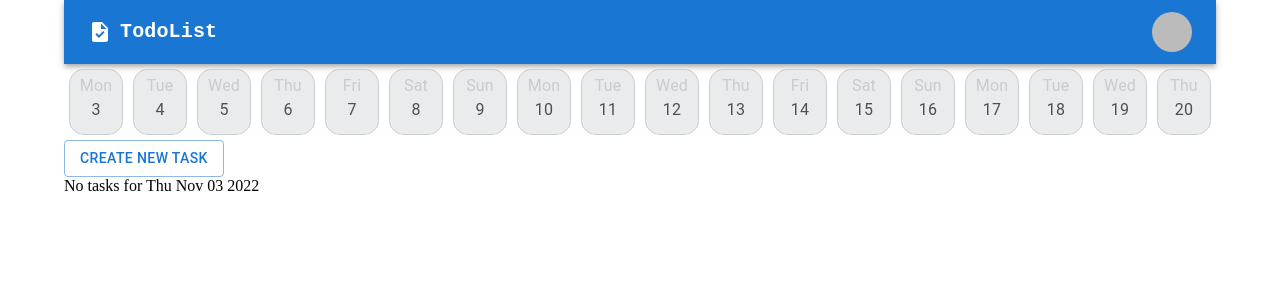
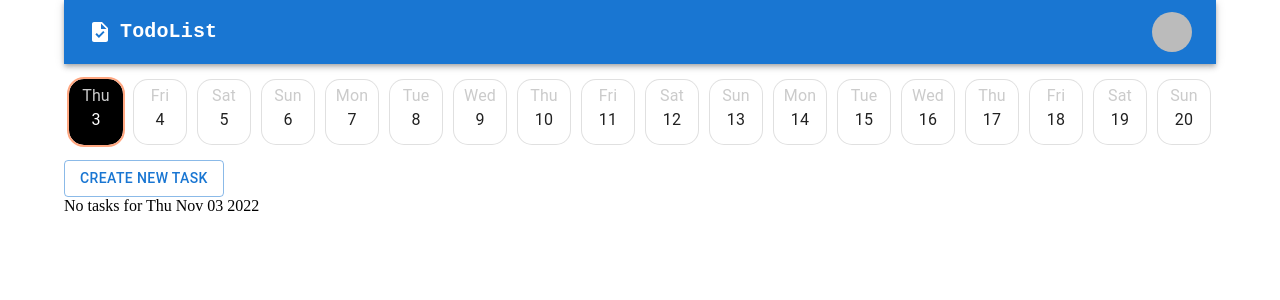
Before and after one commit to lnicepei/clever-todo-list, a React (Vite) app: page / in a window 1280 px wide. Shown: the top 300 px of the page. Built offline with nearby package versions, Linux system fonts and the light colour scheme; no server answers; the database is empty; sample sign-in values are in the browser's storage.

Commit message:
Use stack instead of div as taskholder

```diff
--- a/src/Tasks/Calendar/ScrollableCalendar/ScrollableCalendar.tsx
+++ b/src/Tasks/Calendar/ScrollableCalendar/ScrollableCalendar.tsx
@@ -1,5 +1,13 @@
-import { addDays, addMonths, isAfter, isBefore, subDays } from "date-fns";
-import { endOfMonth, subMonths } from "date-fns/esm";
+import { Stack } from "@mui/system";
+import {
+  addDays,
+  addMonths,
+  isAfter,
+  isBefore,
+  subDays,
+  endOfMonth,
+  subMonths,
+} from "date-fns";
 import { useContext, useEffect, useRef, useState } from "react";
 import { TasksContext } from "../../Tasks";
 import Day from "../Day/Day";
@@ -10,7 +18,7 @@ const ScrollableCalendar = () => {
     useDrag();
   const tasksContext = useContext(TasksContext);
 
-  const [startDay, setStartDay] = useState(subMonths(new Date(), 1));
+  const [startDay, setStartDay] = useState(subMonths(new Date(), 0));
   const [endDay, setEndDay] = useState(addMonths(endOfMonth(new Date()), 1));
 
   let dayToAppend = subDays(startDay, 1);
@@ -58,10 +66,10 @@ const ScrollableCalendar = () => {
         appendMonthToCalendar();
       }
 
-      if (scrollMenuRef.current.scrollLeft === 0) {
-        scrollMenuRef.current.scrollLeft += scrollMenuRef.current.scrollWidth;
-        prependMonthToCalendar();
-      }
+      // if (scrollMenuRef.current.scrollLeft === 0) {
+      //   scrollMenuRef.current.scrollLeft += scrollMenuRef.current.scrollWidth;
+      //   prependMonthToCalendar();
+      // }
 
       console.log(
         scrollMenuRef.current.scrollLeft,
@@ -90,12 +98,12 @@ const ScrollableCalendar = () => {
   useEffect(() => {
     initialDayRef.current?.scrollIntoView({
       behavior: "smooth",
-      inline: "start",
+      inline: "center",
     });
   }, [initialDayRef.current]);
 
   return (
-    <div
+    <Stack
       onMouseDown={dragStart}
       onMouseUp={dragStop}
       onTouchStart={touchStart}
@@ -103,7 +111,8 @@ const ScrollableCalendar = () => {
       onTouchMove={(e) => dragMoveTouch(e, dragAction)}
       onMouseMove={(e) => dragMove(e, dragAction)}
       ref={scrollMenuRef}
-      style={{ display: "flex", position: "relative", overflow: "hidden" }}
+      style={{ overflow: "hidden", padding: "10px 0" }}
+      direction="row"
     >
       {calendar.map((dayOfMonth, key) => (
         <Day
@@ -117,7 +126,7 @@ const ScrollableCalendar = () => {
           date={new Date(calendar?.at(key) ?? "")}
         />
       ))}
-    </div>
+    </Stack>
   );
 };
 
```
